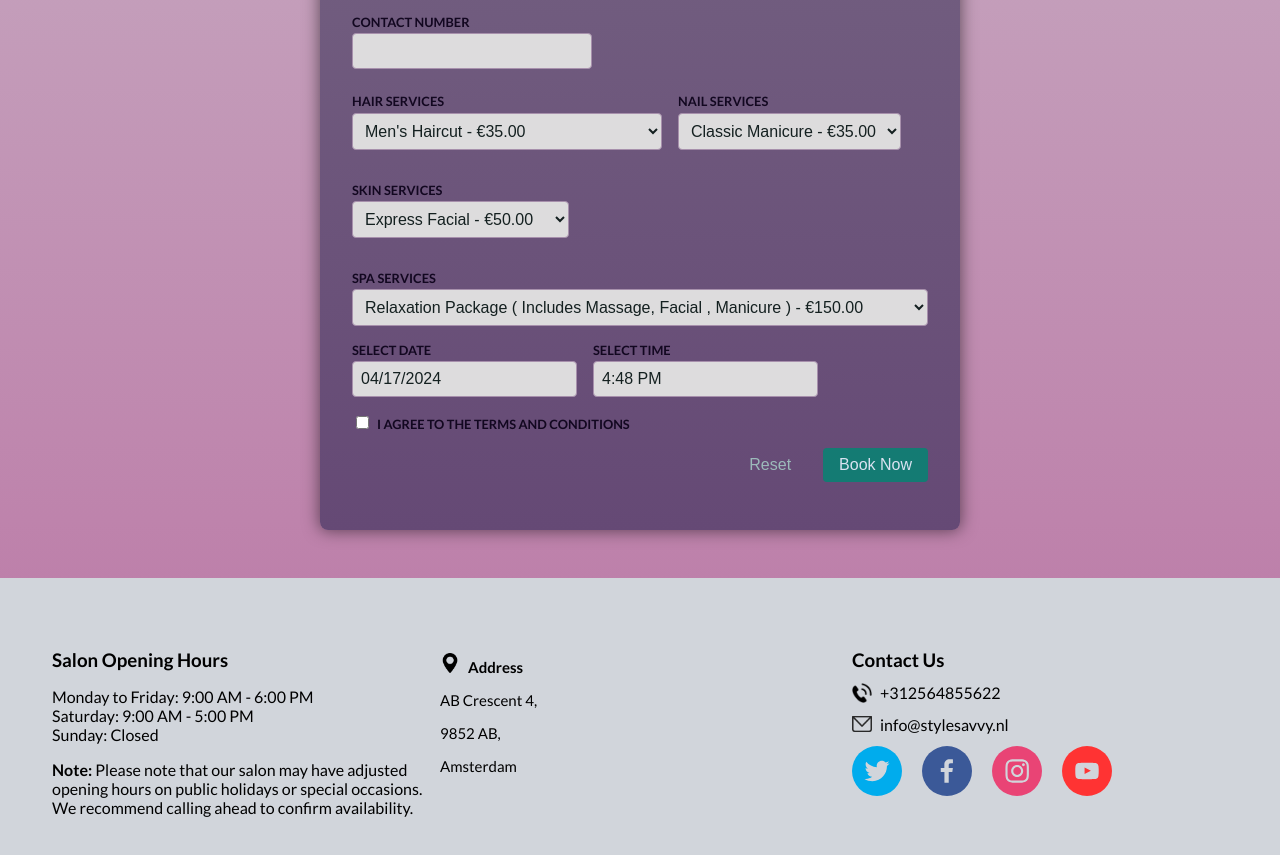
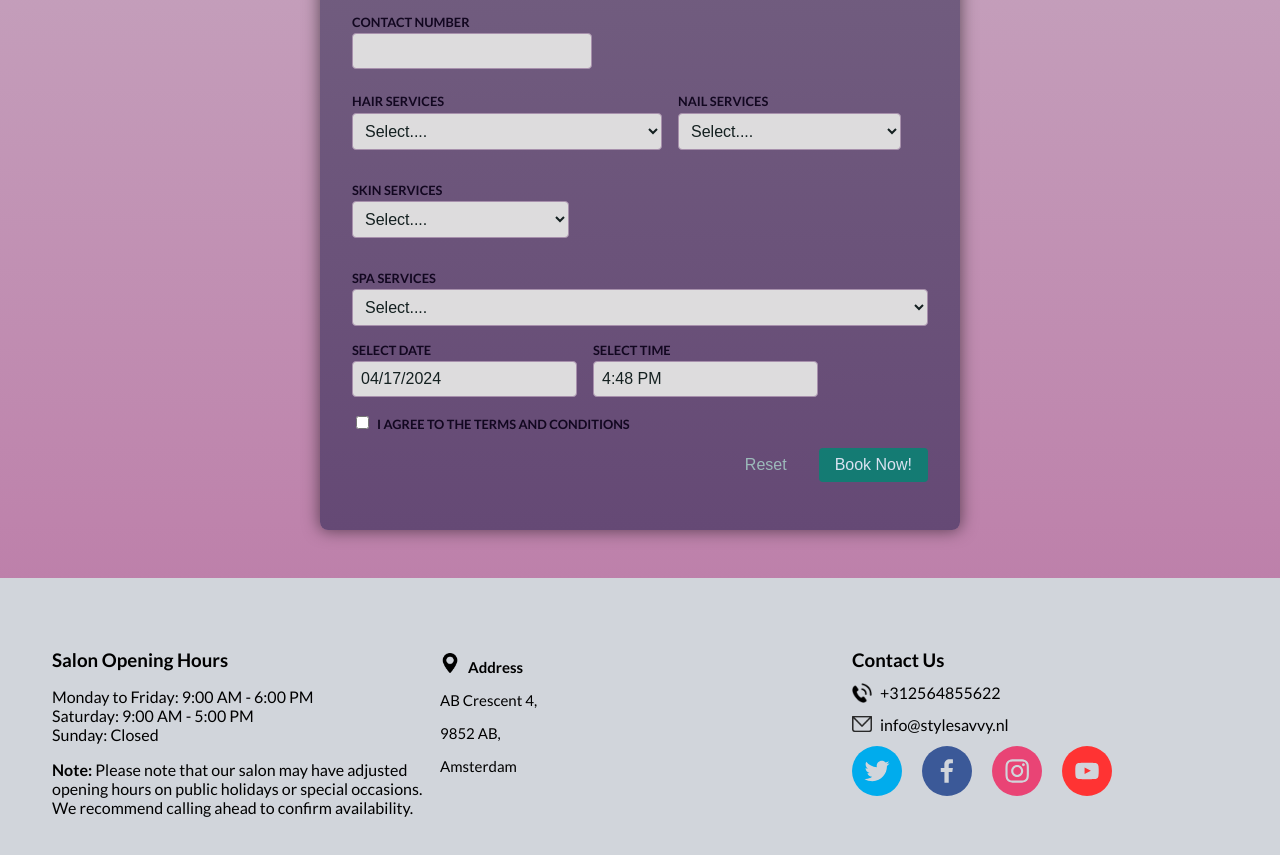
Before and after one commit to Tetsewa/StyleSavvy-Salon-Project, a React (Vite) app: page /MakeAnAppointment in a window 1280 px wide. Shown: the part 1129-1984 px from the top of the page. Built offline with nearby package versions, Linux system fonts and the light colour scheme; no server answers; a web font is replaced by a local one.

Commit message:
Update MakeAnAppointment.jsx

```diff
--- a/src/pages/MakeAnAppointment.jsx
+++ b/src/pages/MakeAnAppointment.jsx
@@ -1,39 +1,122 @@
-import React, {useState} from 'react';
-import {Link} from 'react-router-dom';
+import React, {useState, useEffect} from 'react';
+import {Link, useNavigate} from 'react-router-dom';
 import DatePicker from "react-datepicker";
 import "react-datepicker/dist/react-datepicker.css";
 import HomeBanner from '../components/HomeBanner';
-//import { DayPicker } from 'react-day-picker'
+import axios from 'axios';
+import {v4 as uuidv4} from 'uuid';
+
 
 const MakeAnAppointment = () => {
     const [startDate, setStartDate] = useState(new Date());
     const [startTime, setStartTime] = useState(new Date());
-    const [selectedService, setSelectedService] = useState('');
-    const handleServiceChange = (e) => {
-        setSelectedService(e.target.value);
+    const navigate = useNavigate();
+
+    const [selectedOptionHairServices, setSelectedOptionHairServices] = useState('');
+    const [selectedOptionSkinServices, setSelectedOptionSkinServices] = useState('');
+    const [selectedOptionNailServices, setSelectedOptionNailServices] = useState('');
+    const [selectedOptionSpaServices, setSelectedOptionSpaServices] = useState('');
+
+    const [formData, setFormData] = useState({
+        // Initialize form fields here
+        id: '',
+        firstName: '',
+        lastName: '',
+        email: '',
+        contactNumber: '',
+        dateScheduled: '',
+        timeScheduled: '',
+        services: []
+    });
+
+    const handleChange = (e) => {
+        const {name, value} = e.target;
+        setFormData((prevData) => ({
+            ...prevData,
+            [name]: value,
+        }));
+    };
+    const handleSelectChangeHairServices = (event) => {
+            setSelectedOptionHairServices(getValueById(event.target.value));
     };
 
-    // Step 1: Setup State for Form Data
-    const [formData, setFormData] = useState({
-        firstName: '',
-        lastName: '',
-        phoneNumber: '',
-        email: ''
-    });
-
-    // Step 2: Handle Input Changes
-    const handleChange = (e) => {
-        setFormData({
-            ...formData,
-            [e.target.name]: e.target.value
-        });
+    const handleSelectChangeSkinServices = (event) => {
+        setSelectedOptionSkinServices(getValueById(event.target.value));
     };
 
-    // Step 3: Handle Form Submission
-    const handleSubmit = (e) => {
+    const handleSelectChangeSpaServices = (event) => {
+        setSelectedOptionSpaServices(getValueById(event.target.value));
+    };
+
+    const handleSelectChangeNailServices = (event) => {
+        setSelectedOptionNailServices(getValueById(event.target.value));
+    };
+
+    const handleSubmit = async (e) => {
+        console.log(formData);
+        formData.id = uuidv4();
+        formData.dateScheduled = startDate;
+        formData.timeScheduled = startTime;
+        if (selectedOptionHairServices!==null && selectedOptionHairServices !=='') {
+            formData.services.push(selectedOptionHairServices);
+        }
+        if (selectedOptionSkinServices != null && selectedOptionSkinServices !== '') {
+            formData.services.push(selectedOptionSkinServices);
+        }
+        if (selectedOptionNailServices != null && selectedOptionNailServices !== '') {
+            formData.services.push(selectedOptionNailServices);
+        }
+        if (selectedOptionSpaServices != null && selectedOptionSpaServices !== '') {
+            formData.services.push(selectedOptionSpaServices);
+        }
         e.preventDefault();
-        // Process the form data, e.g., send it to a backend server
-        console.log(formData);
+        try {
+            const response = await axios.post('https://stylesavvy.adaptable.app/reservations', formData);
+            console.log('Response:', response.data);
+            // redirect to My reservation page
+            navigate(`/MyReservation/${response.data.id}`);
+
+
+        } catch (error) {
+            console.error('Error:', error);
+        }
+    };
+
+
+    // Load the picklist mapping services
+
+    const [dataMap, setDataMap] = useState(new Map());
+
+    useEffect(() => {
+        // Simulate fetching JSON data (replace with actual fetch call)
+        const fetchData = async () => {
+            try {
+                const response = await fetch('https://json-api.adaptable.app/services'); // Replace 'example.json' with your JSON file or API endpoint
+                const jsonData = await response.json();
+
+                // Convert JSON object to Map
+                const mapData = jsonToMap(jsonData);
+                setDataMap(mapData);
+            } catch (error) {
+                console.error('Error fetching data:', error);
+            }
+        };
+
+        fetchData();
+    }, []); // Empty dependency array to ensure useEffect runs only once
+
+    // Function to convert JSON object to Map with "id" field as keys
+    const jsonToMap = (json) => {
+        const map = new Map();
+        json.forEach(item => {
+            map.set(item.id, item);
+        });
+        return map;
+    };
+
+    // Function to get value from Map using "id"
+    const getValueById = (id) => {
+        return dataMap.get(id);
     };
 
     return (
@@ -42,55 +125,43 @@ const MakeAnAppointment = () => {
 
             {/*<h1 className="text-3xl font-bold ">Make An Appointment</h1>*/}
 
-            <form>
+            <form onSubmit={handleSubmit}>
                 <h2>Make an appointment!</h2>
                 <p>We just need a little bit of data from you to get you started 🚀</p>
 
                 <div className="control-row">
                     <div className="control">
                         <label htmlFor="first-name">First Name</label>
-                        <input type="text" id="first-name" name="first-name"/>
+                        <input type="text" id="first-name" name="firstName" value={formData.firstName}
+                               onChange={handleChange}/>
                     </div>
 
                     <div className="control">
                         <label htmlFor="last-name">Last Name</label>
-                        <input type="text" id="last-name" name="last-name"/>
+                        <input type="text" id="last-name" name="lastName" value={formData.lastName}
+                               onChange={handleChange}/>
                     </div>
                 </div>
 
                 <div className="control">
                     <label htmlFor="email">Email</label>
-                    <input id="email" type="email" name="email"/>
+                    <input id="email" type="email" name="email" value={formData.email}
+                           onChange={handleChange}/>
                 </div>
 
                 <div className="control">
                     <label htmlFor="contact-number">Contact Number</label>
-                    <input type="text" id="contact-number" name="contact-number"/>
+                    <input type="text" id="contact-number" name="contactNumber" value={formData.contactNumber}
+                           onChange={handleChange}/>
                 </div>
-
-
-                {/*<div className="control-row">*/}
-                {/*    <div className="control">*/}
-                {/*        <label htmlFor="password">Password</label>*/}
-                {/*        <input id="password" type="password" name="password"/>*/}
-                {/*    </div>*/}
-
-                {/*    <div className="control">*/}
-                {/*        <label htmlFor="confirm-password">Confirm Password</label>*/}
-                {/*        <input*/}
-                {/*            id="confirm-password"*/}
-                {/*            type="password"*/}
-                {/*            name="confirm-password"*/}
-                {/*        />*/}
-                {/*    </div>*/}
-                {/*</div>*/}
 
                 <hr/>
                 <div className="control-row">
                     {/*Hair services dropdown list*/}
                     <div className="control">
                         <label htmlFor="phone">Hair Services</label>
-                        <select id="hair-services" name="hair-services">
+                        <select id="hair-services" name="hair-services" onChange={handleSelectChangeHairServices}>
+                            <option value="">Select....</option>
                             <option value="men-hair-cut-35">Men's Haircut - €35.00</option>
                             <option value="women-hair-cut-40">Women's Haircut - €40.00</option>
                             <option value="kids-hair-cut-30">Kids Haircut - €30.00</option>
@@ -99,7 +170,7 @@ const MakeAnAppointment = () => {
                             <option value="deep-codn-treat-50">Deep Conditioning Treatment - €50.00</option>
                             <option value="keratin-treat-80">Keratin Treatment - €80.00</option>
                             <option value="scalp-treat-60">Scalp Treatment - €60.00</option>
-                            <option value="bidal-hair-50">Bridal Hair(Including trial) - €50.00</option>
+                            <option value="bridal-hair-50">Bridal Hair(Including trial) - €50.00</option>
                         </select>
                     </div>
 
@@ -107,9 +178,10 @@ const MakeAnAppointment = () => {
                     {/*Nail services dropdown list*/}
                     <div className="control">
                         <label htmlFor="phone">Nail Services</label>
-                        <select id="Nail-services" name="Nail-services">
+                        <select id="nail-services" name="nail-services" onChange={handleSelectChangeNailServices}>
+                            <option value="">Select....</option>
                             <option value="classic-manicure-50">Classic Manicure - €35.00</option>
-                            <option value="gel-manicure-30">Gel Manicure- €40.00</option>
+                            <option value="gel-manicure-40">Gel Manicure- €40.00</option>
                             <option value="classic-pedicure-25">Classic Pedicure- €25.00</option>
                             <option value="spa-pedicure-30">Spa Pedicure - €30.00</option>
                             <option value="basic-nail-art-50">Basic Nail Art- €50.00</option>
@@ -121,7 +193,8 @@ const MakeAnAppointment = () => {
                     {/*Skin services dropdown list*/}
                     <div className="control">
                         <label htmlFor="phone">Skin Services</label>
-                        <select id="Skin-services" name="Skin-services">
+                        <select id="skin-services" name="skin-services" onChange={handleSelectChangeSkinServices}>
+                            <option value="">Select....</option>
                             <option value="express-facial-50">Express Facial - €50.00</option>
                             <option value="signature-facial-35">Signature Facial - €35.00</option>
                             <option value="hydrating-facial-25">Hydrating Facial - €25.00</option>
@@ -136,12 +209,18 @@ const MakeAnAppointment = () => {
                     {/*Spa services dropdown list*/}
                     <div className="control">
                         <label htmlFor="phone">Spa Services</label>
-                        <select id="spa-services" name="spa-services">
-                            <option value="relaxation-package-150">Relaxation Package ( Includes Massage, Facial , Manicure ) - €150.00</option>
-                            <option value="pamperme-package-200">Pamper Me Package ( Includes Pedicure , Scalp teatment, MakeUp) - €200.00</option>
+
+                        <select id="spa-services" name="spa-services" onChange={handleSelectChangeSpaServices}>
+                            <option value="">Select....</option>
+                            <option value="relaxation-package-150">Relaxation Package(Includes Massage,Facial,Manicure)
+                                - €150.00
+                            </option>
+                            <option value="pamperme-package-200">Pamper Me Package ( Includes Pedicure , Scalp
+                                treatment,
+                                MakeUp) - €200.00
+                            </option>
                         </select>
                     </div>
-
                 </div>
 
                 <div className="control-row">
@@ -166,35 +245,6 @@ const MakeAnAppointment = () => {
                     </div>
 
                 </div>
-
-                {/*<fieldset>*/}
-                {/*    <legend>How did you find us?</legend>*/}
-                {/*    <div className="control">*/}
-                {/*        <input*/}
-                {/*            type="checkbox"*/}
-                {/*            id="google"*/}
-                {/*            name="acquisition"*/}
-                {/*            value="google"*/}
-                {/*        />*/}
-                {/*        <label htmlFor="google">Google</label>*/}
-                {/*    </div>*/}
-
-                {/*    <div className="control">*/}
-                {/*        <input*/}
-                {/*            type="checkbox"*/}
-                {/*            id="friend"*/}
-                {/*            name="acquisition"*/}
-                {/*            value="friend"*/}
-                {/*        />*/}
-                {/*        <label htmlFor="friend">Referred by friend</label>*/}
-                {/*    </div>*/}
-
-                {/*    <div className="control">*/}
-                {/*        <input type="checkbox" id="other" name="acquisition" value="other"/>*/}
-                {/*        <label htmlFor="other">Other</label>*/}
-                {/*    </div>*/}
-                {/*</fieldset>*/}
-
                 <div className="control">
                     <label htmlFor="terms-and-conditions">
                         <input type="checkbox" id="terms-and-conditions" name="terms"/>I
@@ -207,146 +257,10 @@ const MakeAnAppointment = () => {
                         Reset
                     </button>
                     <button type="submit" className="button">
-                        Book Now
+                        Book Now!
                     </button>
                 </p>
             </form>
-            {/* <h1>Hair Services</h1> */}
-
-            {/*      <form onSubmit={handleSubmit}>*/}
-            {/*          /!* First Name *!/*/}
-            {/*          <div>*/}
-            {/*              <label>First Name:</label>*/}
-            {/*              <input className="mt-5"*/}
-            {/*                     type="text"*/}
-            {/*                     name="firstName"*/}
-            {/*                     value={formData.firstName}*/}
-            {/*                     onChange={handleChange}*/}
-            {/*                     required*/}
-            {/*              />*/}
-            {/*          </div>*/}
-            {/*          <br></br>*/}
-            {/*          /!* Last Name *!/*/}
-            {/*          <div>*/}
-            {/*              <label>Last Name:</label>*/}
-            {/*              <input*/}
-            {/*                  type="text"*/}
-            {/*                  name="lastName"*/}
-            {/*                  value={formData.lastName}*/}
-            {/*                  onChange={handleChange}*/}
-            {/*                  required*/}
-            {/*              />*/}
-            {/*          </div>*/}
-            {/*          <br></br>*/}
-            {/*          /!* Phone Number *!/*/}
-            {/*          <div>*/}
-            {/*              <label>Phone/Mobile Number</label>*/}
-            {/*              <input*/}
-            {/*                  type="tel"*/}
-            {/*                  name="phoneNumber"*/}
-            {/*                  value={formData.phoneNumber}*/}
-            {/*                  onChange={handleChange}*/}
-            {/*                  required*/}
-            {/*              />*/}
-            {/*          </div>*/}
-            {/*          <br></br>*/}
-            {/*          /!* Email *!/*/}
-            {/*          <div>*/}
-            {/*              <label>E-mail ID:</label>*/}
-            {/*              <input className="mt-2"*/}
-            {/*                     type="email"*/}
-            {/*                     name="email"*/}
-            {/*                     value={formData.email}*/}
-            {/*                     onChange={handleChange}*/}
-            {/*                     required/>*/}
-            {/*          </div>*/}
-            {/*          <span className=" justify-between px-3">*/}
-
-            {/*          <select value={selectedService} onChange={handleServiceChange}*/}
-            {/*                  className="px-4 py-2 border rounded-md">*/}
-            {/*             <option value="">Hair Services</option>*/}
-
-            {/*     <option value="Haircut">Men's Haircut - €35.00</option>*/}
-            {/*     <option value="Hair Coloring">Women's Haircut - €40.00</option>*/}
-            {/*     <option value="Hair Styling"> Kids Haircut - €30.00</option>*/}
-            {/*     <option value="Hair Styling"> Blow Out - €40.00</option>*/}
-            {/*     <option value="Hair Styling"> Updo/Event Styling - €70.00</option>*/}
-            {/*     <option value="Hair Styling"> Deep Conditioning Treatment - €50.00</option>*/}
-            {/*     <option value="Hair Styling"> Keratin Treatment - €80.00</option>*/}
-            {/*     <option value="Scalp Treatment">Scalp Treatment - €60.00 </option>*/}
-            {/*     <option value="Bridal Hair"> Bridal Hair(Including trial) - €50.00 </option>*/}
-
-
-
-            {/*</select>*/}
-            {/*              /!* Display selected service *!/*/}
-            {/*              {selectedService && <p>You selected: {selectedService}</p>}</span>*/}
-            {/*          <span className=" justify-between px-3"><select value={selectedService} onChange={handleServiceChange}*/}
-            {/*                                                          className="px-4 py-2 border rounded-md">*/}
-            {/*             <option value="">Nail Services</option>*/}
-
-            {/*     <option value="Classic manicure">Classic Manicure - €50.00</option>*/}
-            {/*     <option value="Gel manicure">Gel manicure - €30.00</option>*/}
-            {/*     <option value="Classic Pedicure"> Classic Pedicure - €25.00</option>*/}
-            {/*     <option value="Spa Pedicure"> Spa Pedicure - €30.00</option>*/}
-            {/*     <option value="Basic Nail Art"> Basic Nail Art(per Nail) - €50.00</option>*/}
-            {/*     <option value="Intricate Nail Art"> Intricate Nail Art(Per nail) - €70.00</option>*/}
-
-            {/*  </select>*/}
-            {/*              /!* Display selected service *!/*/}
-            {/*              {selectedService && <p>You selected: {selectedService}</p>}</span>*/}
-            {/*          <span className="  "><select value={selectedService} onChange={handleServiceChange}*/}
-            {/*                                       className="px-4 py-2 border rounded-md">*/}
-            {/*             <option value="">Skin Services</option>*/}
-
-            {/*     <option value="Exppress Facial">Express Facial - €50.00</option>*/}
-            {/*     <option value="Signature Facial">Signature Facial - €35.00</option>*/}
-            {/*     <option value="Hydrating Facial"> Hydrating Facial - €25.00</option>*/}
-            {/*     <option value="Eyebrow Wax"> Eyebrow Wax - €35.00</option>*/}
-            {/*     <option value="Lip Wax"> Lip Wax - €20.00</option>*/}
-            {/*     <option value="Full Face Wax"> Full Face Wax - €50.00</option>*/}
-            {/*     <option value="Brazilian Wax"> Brazilian Wax - €80.00</option>*/}
-
-            {/*  </select>*/}
-            {/*              /!* Display selected service *!/*/}
-            {/*              {selectedService && <p>You selected: {selectedService}</p>}</span>*/}
-            {/*          <span><select value={selectedService} onChange={handleServiceChange}*/}
-            {/*                        className="px-4 py-2 border rounded-md">*/}
-            {/*             <option value="">Spa Services</option>*/}
-
-            {/*     <option*/}
-            {/*         value="Relaxation Package">Relaxation Package ( Includes Massage, Facial , Manicure ) - €150.00</option>*/}
-            {/*     <option*/}
-            {/*         value="Pamper Me Package ">Pamper Me Package ( Includes Pedicure , Scalp teatment, MakeUp) - €200.00</option>*/}
-
-
-            {/*  </select>*/}
-            {/*              /!* Display selected service *!/*/}
-            {/*              {selectedService && <p>You selected: {selectedService}</p>}</span>*/}
-
-            {/*          <br></br>*/}
-            {/*          <div classname="flex">*/}
-
-            {/*              <DatePicker className="w-2/5 float-center -mt-10"*/}
-            {/*                          selected={startDate}*/}
-            {/*                          onChange={(date) => setStartDate(date)}*/}
-            {/*                          timeInputLabel="Date:"*/}
-            {/*                          dateFormat="MM/dd/yyyy"/>*/}
-
-            {/*              <DatePicker className="w-2/5 float-center -mt-10"*/}
-            {/*                          selected={startTime}*/}
-            {/*                          onChange={(date) => setStartTime(date)}*/}
-            {/*                          showTimeSelect*/}
-            {/*                          showTimeSelectOnly*/}
-            {/*                          timeIntervals={30}*/}
-            {/*                          timeCaption="Time"*/}
-            {/*                          dateFormat="h:mm aa"/>*/}
-            {/*          </div>*/}
-            {/*          /!* Submit Button *!/*/}
-            {/*          <button type="submit"*/}
-            {/*                  className=" float-right -mt-12 justify-center bg-blue-500 text-white py-2 px-4 rounded-md"><Link*/}
-            {/*              to="/Services" className=" text-white font-bold py-2 px-4 rounded">Book Now</Link></button>*/}
-            {/*      </form>*/}
         </div>
 
     );
```
